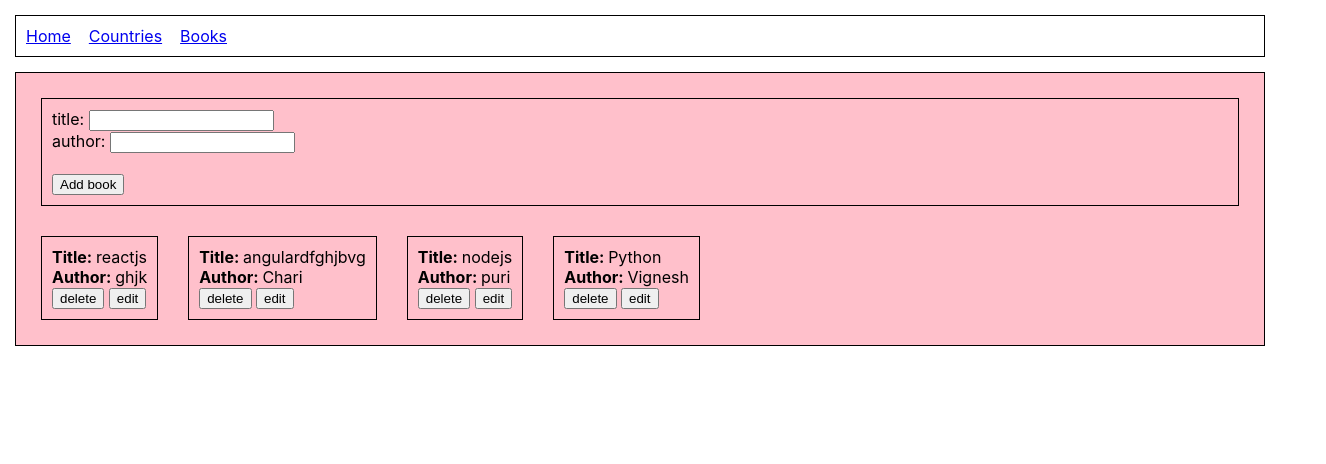
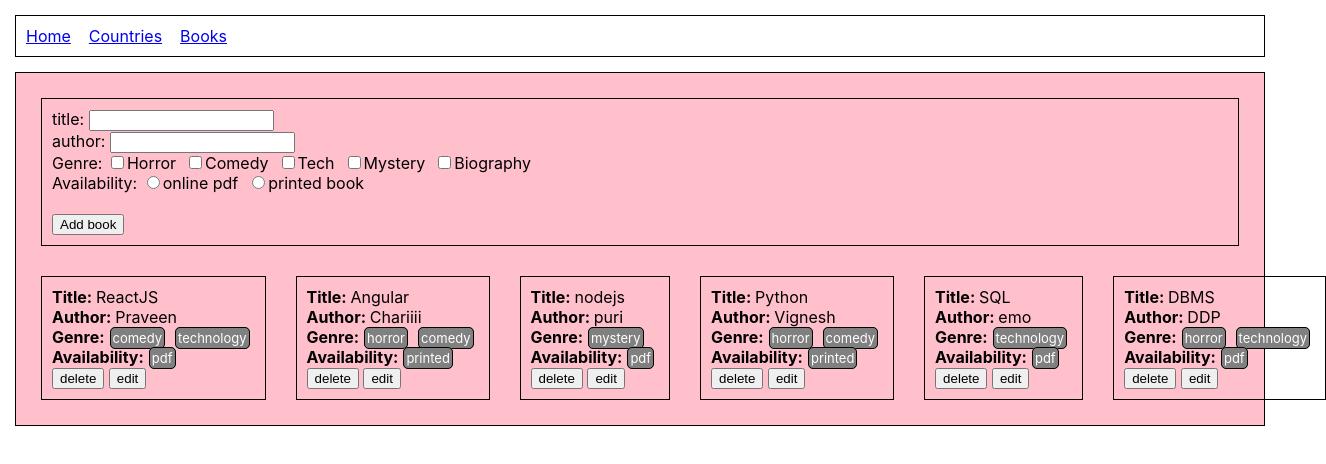
Before and after one commit to vigneshV2405/myPages, a React (Create React App) app: page /books in a window 1280 px wide. Shown: the top 464 px of the page, 1326 px wide, since content can reach past the window. Built offline with nearby package versions, Linux system fonts and the light colour scheme; data requests are answered from the project's data file.

Commit message:
edit mutations

```diff
--- a/src/Books.jsx
+++ b/src/Books.jsx
@@ -1,25 +1,47 @@
 import React from 'react'
 import { useAddNewBookMutation, useGetAllBooksQuery, useDeleteBookMutation , useLazyGetAllBooksQuery } from './services/books'
+import { Link } from 'react-router-dom'
 
 function Books() {
     var { data:books , isLoading } = useGetAllBooksQuery()
-    var [ newBook , setNewBook ] = React.useState({title:'',author:''})
+    var [ newBook , setNewBook ] = React.useState({title:'',author:'',availability:''})
+    var [ genre , setGenre ] = React.useState([])
     var [ addNewBook ] = useAddNewBookMutation()
     var [ xyz ] = useLazyGetAllBooksQuery()
     var [ del ] = useDeleteBookMutation()
     function addBook(n){
+        n = {...n,"genre":genre}
         addNewBook(n).then(xyz())
     }
     function deleteBook(i){
         del(i).then(xyz())
+    }
+    function handleGenre(e){
+        if(e.target.checked){
+            var temp = [...genre]
+            temp.push(e.target.value)
+            setGenre(temp)
+        }
+        else{
+            var i = genre.indexOf(e.target.value)
+            var temp = [...genre]
+            temp.splice(i,1)
+            setGenre(temp)
+        }
     }
 
   return (
     <div>
         <div className='box'>
             title: <input onChange={(e)=>{setNewBook({...newBook,title:e.target.value})}}></input><br/>
-            author: <input onChange={(e)=>{setNewBook({...newBook,author:e.target.value})}}></input><br/><br/>
-            <button onClick={()=>{addBook(newBook)}}>Add book</button>
+            author: <input onChange={(e)=>{setNewBook({...newBook,author:e.target.value})}}></input><br/>
+            Genre:  <input onChange={(e)=>{handleGenre(e)}} type="checkbox" value="horror"/>Horror&nbsp;&nbsp;
+                    <input onChange={(e)=>{handleGenre(e)}} type="checkbox" value="comedy"/>Comedy&nbsp;&nbsp;
+                    <input onChange={(e)=>{handleGenre(e)}} type="checkbox" value="technology"/>Tech&nbsp;&nbsp;
+                    <input onChange={(e)=>{handleGenre(e)}} type="checkbox" value="mystery"/>Mystery&nbsp;&nbsp;
+                    <input onChange={(e)=>{handleGenre(e)}} type="checkbox" value="biography"/>Biography&nbsp;&nbsp;<br/>
+            Availability: <input name="availability" onChange={(e)=>{setNewBook({...newBook,availability:e.target.value})}} type="radio" value="pdf" />online pdf&nbsp;&nbsp;<input name="availability" onChange={(e)=>{setNewBook({...newBook,availability:e.target.value})}} type="radio" value="printed" />printed book
+            <br/><br/><button onClick={()=>{addBook(newBook)}}>Add book</button>
         </div>
         {
             isLoading?(<b>Loading.....</b>)
@@ -29,7 +51,9 @@ function Books() {
                             <div className='box'>
                                 <b>Title: </b><span>{book.title}</span><br/>
                                 <b>Author: </b><span>{book.author}</span><br/>
-                                <button onClick={()=>{deleteBook(book.id)}}>delete</button>&nbsp;<button>edit</button>
+                                <b>Genre:</b>{book.genre.map((x)=>{return <span style={{backgroundColor:'gray',color:"white",borderRadius:'5px',fontSize:'13px',padding:'2px',margin:'5px 5px',border:"1px solid black"}}>{x}</span>})}<br/>
+                                <b>Availability:</b><span style={{backgroundColor:'gray',color:"white",borderRadius:'5px',fontSize:'13px',padding:'2px',margin:'5px',border:"1px solid black"}}>{book.availability}</span><br/>
+                                <button onClick={()=>{deleteBook(book.id)}}>delete</button>&nbsp;<Link to={'/editBook/'+book.id}><button>edit</button></Link>
                             </div>
                         )
                     })}
--- /dev/null
+++ b/src/Booksedit.jsx
@@ -0,0 +1,48 @@
+import React from 'react'
+import { Link, useParams } from 'react-router-dom'
+import { useGetBookByIdQuery , useEditBookByIdMutation, useLazyGetAllBooksQuery } from './services/books'
+
+function Booksedit() {
+    var { id } = useParams()
+    var [ ed ] = useEditBookByIdMutation()
+    var { data:book , isLoading } = useGetBookByIdQuery(id)
+    var [ re ] = useLazyGetAllBooksQuery()
+    var [ newBook , setNewBook ] = React.useState({title:'',author:'',availability:''})
+    var [ genre , setGenre ] = React.useState([])
+
+
+    function handleGenre(e){
+        if(e.target.checked){
+            var temp = [...genre]
+            temp.push(e.target.value)
+            setGenre(temp)
+        }
+        else{
+            var i = genre.indexOf(e.target.value)
+            var temp = [...genre]
+            temp.splice(i,1)
+            setGenre(temp)
+        }
+    }
+    function updtbk(n){
+        n = {...n,"genre":genre}
+        ed({id,n}).then(()=>{re()})
+    }
+
+  return (
+    <div>
+        <h1>Edit book details</h1>
+        title: <input id="ti" onChange={(e)=>{setNewBook({...newBook,title:e.target.value})}}></input><br/>
+            author: <input id="au" onChange={(e)=>{setNewBook({...newBook,author:e.target.value})}}></input><br/>
+            Genre:  <input onChange={(e)=>{handleGenre(e)}} type="checkbox" value="horror"/>Horror&nbsp;&nbsp;
+                    <input onChange={(e)=>{handleGenre(e)}} type="checkbox" value="comedy"/>Comedy&nbsp;&nbsp;
+                    <input onChange={(e)=>{handleGenre(e)}} type="checkbox" value="technology"/>Tech&nbsp;&nbsp;
+                    <input onChange={(e)=>{handleGenre(e)}} type="checkbox" value="mystery"/>Mystery&nbsp;&nbsp;
+                    <input onChange={(e)=>{handleGenre(e)}} type="checkbox" value="biography"/>Biography&nbsp;&nbsp;<br/>
+            Availability: <input name="availability" onChange={(e)=>{setNewBook({...newBook,availability:e.target.value})}} type="radio" value="pdf" />online pdf&nbsp;&nbsp;<input name="availability" onChange={(e)=>{setNewBook({...newBook,availability:e.target.value})}} type="radio" value="printed" />printed book
+            <br/><br/><Link to="/books"><button onClick={()=>{updtbk(newBook)}}>Update changes</button></Link>
+    </div>
+  )
+}
+
+export default Booksedit
--- a/src/books api/db.json
+++ b/src/books api/db.json
@@ -18,24 +18,62 @@
   },
   "books": [
     {
-      "title": "reactjs",
-      "author": "ghjk",
+      "title": "ReactJS",
+      "author": "Praveen",
+      "availability": "pdf",
+      "genre": [
+        "comedy",
+        "technology"
+      ],
       "id": 1
     },
     {
-      "title": "angulardfghjbvg",
-      "author": "Chari",
+      "title": "Angular",
+      "author": "Chariiii",
+      "availability": "printed",
+      "genre": [
+        "horror",
+        "comedy"
+      ],
       "id": 2
     },
     {
       "id": 3,
       "title": "nodejs",
-      "author": "puri"
+      "author": "puri",
+      "genre": [
+        "mystery"
+      ],
+      "availability": "pdf"
     },
     {
       "title": "Python",
       "author": "Vignesh",
-      "id": 4
+      "id": 4,
+      "genre": [
+        "horror",
+        "comedy"
+      ],
+      "availability": "printed"
+    },
+    {
+      "title": "SQL",
+      "author": "emo",
+      "availability": "pdf",
+      "genre": [
+        "technology"
+      ],
+      "id": 5
+    },
+    {
+      "title": "DBMS",
+      "author": "DDP",
+      "availability": "pdf",
+      "genre": [
+        "horror",
+        "technology"
+      ],
+      "id": 6
     }
   ]
 }
--- a/src/services/books.js
+++ b/src/services/books.js
@@ -7,6 +7,9 @@ export const booksApi = createApi({
     getAllBooks: builder.query({
       query: () => `/books`,
     }),
+    getBookById: builder.query({
+      query: (id) => `/books/${id}`
+    }),
     addNewBook: builder.mutation({
         query:(n) => {
             return {
@@ -15,6 +18,15 @@ export const booksApi = createApi({
                 body: n
             }
         }
+    }),
+    editBookById: builder.mutation({
+      query: ({id,n})=>{
+        return {
+          url:`/books/${id}`,
+          method:'PUT',
+          body:n
+        }
+      }
     }),
     deleteBook: builder.mutation({
         query: (i)=>{
@@ -27,4 +39,4 @@ export const booksApi = createApi({
   }),
 })
 
-export const { useGetAllBooksQuery , useAddNewBookMutation, useDeleteBookMutation , useLazyGetAllBooksQuery } = booksApi
+export const { useGetAllBooksQuery , useAddNewBookMutation, useDeleteBookMutation , useGetBookByIdQuery , useEditBookByIdMutation , useLazyGetAllBooksQuery } = booksApi
```
Also changed, not shown: src/index.js (+6 -1 lines).
